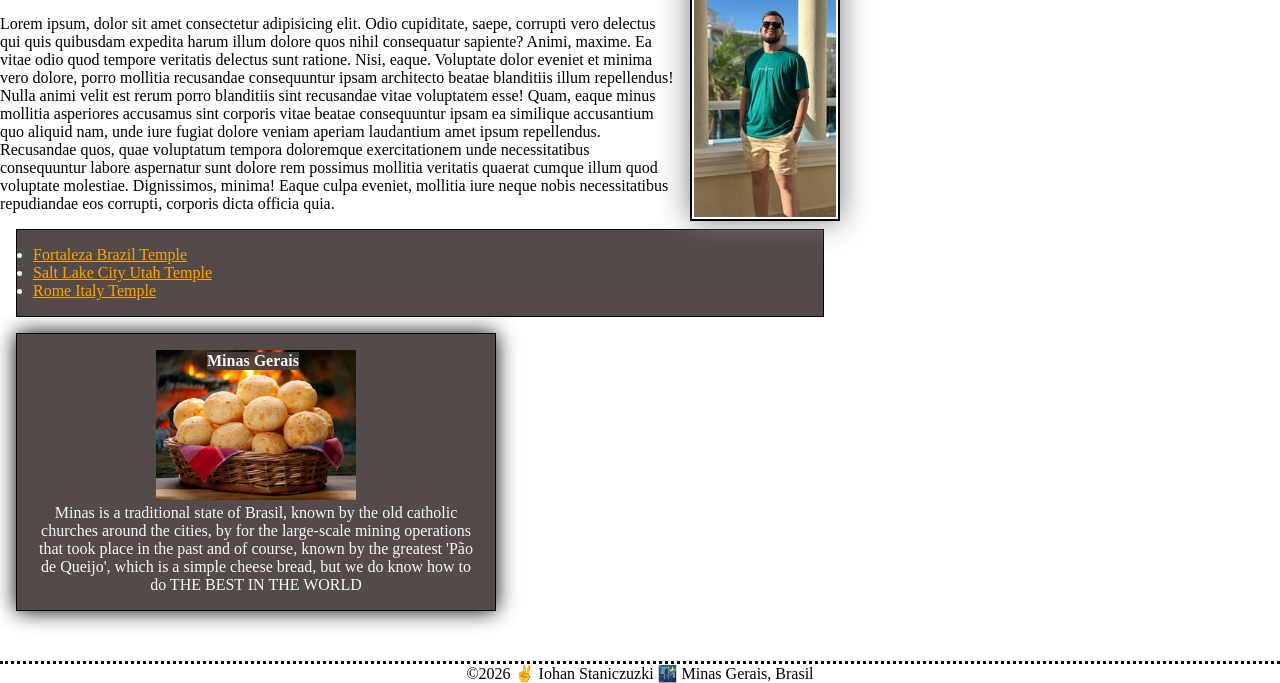
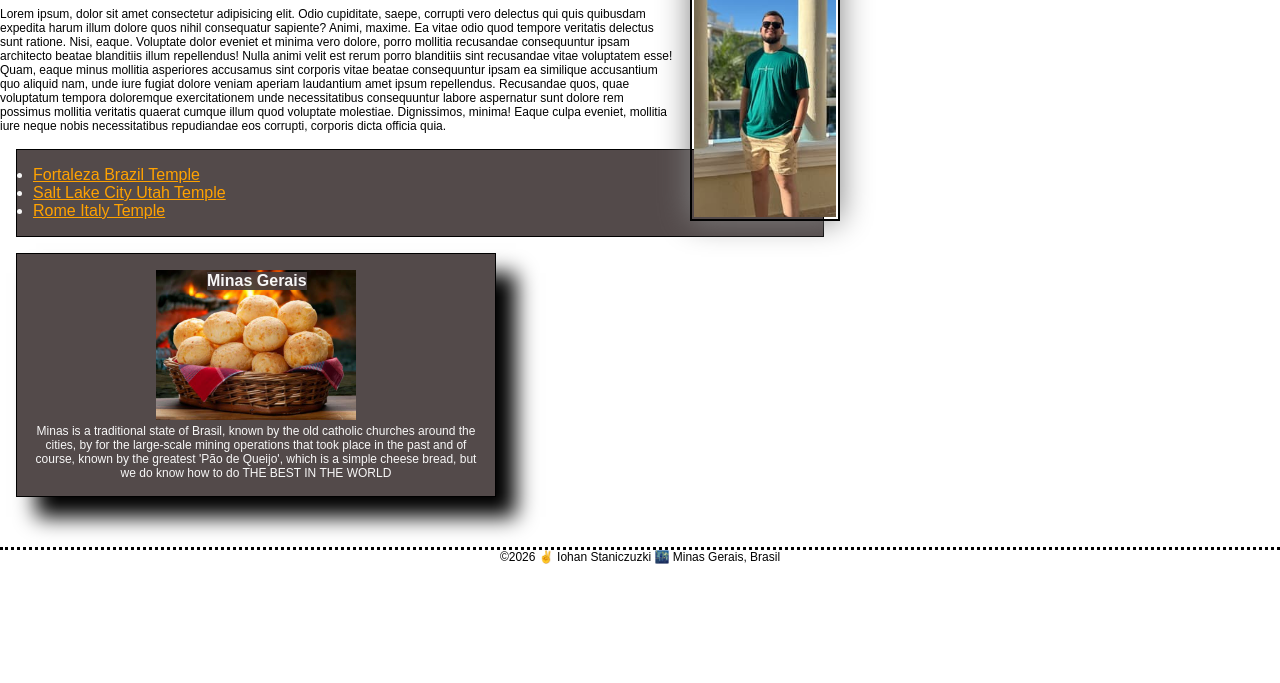
Before and after one commit to iomapasta14/wdd130, a plain HTML site: page index.html in a window 1280 px wide. Shown: the part 208-891 px from the top of the page. After the commit the page ends 800 px from the top, so only its background shows below. Drawn offline with Linux system fonts and the light colour scheme.

Commit message:
W02 Corrections index.html

```diff
--- a/styles/styles.css
+++ b/styles/styles.css
@@ -2,6 +2,7 @@
     margin: 0;
     padding: 0;
     box-sizing: border-box;
+    font-family: Arial, Helvetica, sans-serif;
 }
 
 :root {
@@ -37,22 +38,28 @@ main img {
 
 p {
     padding: 0;
+    font-size: 12px;
 }
 
 main {
     max-width: 840px;
 }
 
-aside {
-    width: 30rem;
-    box-shadow: 0 0 20px black;
-    text-align: center;
-    position: relative;
-}
-
 aside img {
     width: 200px;
     height: auto;
+}
+
+aside {
+    width: 30rem;
+    margin: 10px;
+    border: 10px;
+    padding: 10px;
+    background-color: black;
+    color: white;
+    box-shadow: 20px 20px 20px black;
+    text-align: center;
+    position: relative;
 }
 
 aside h2 {
```
